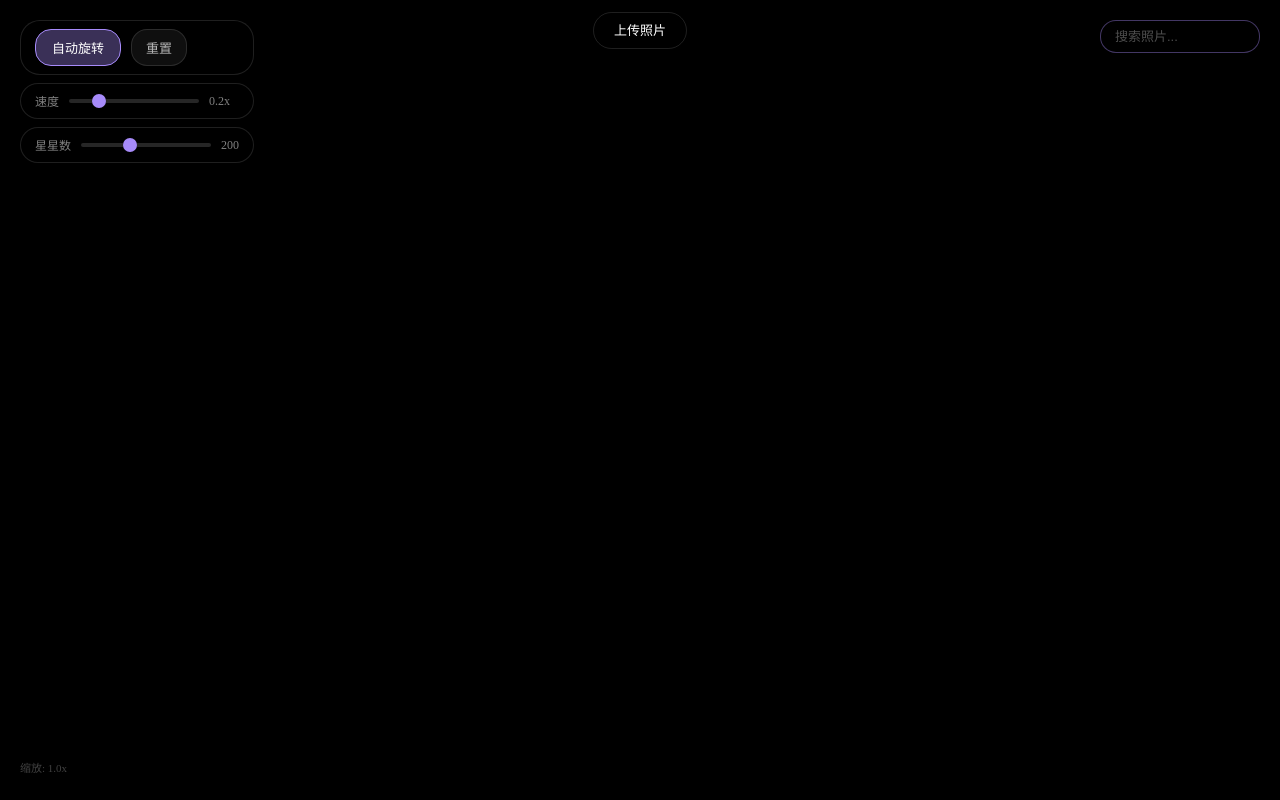
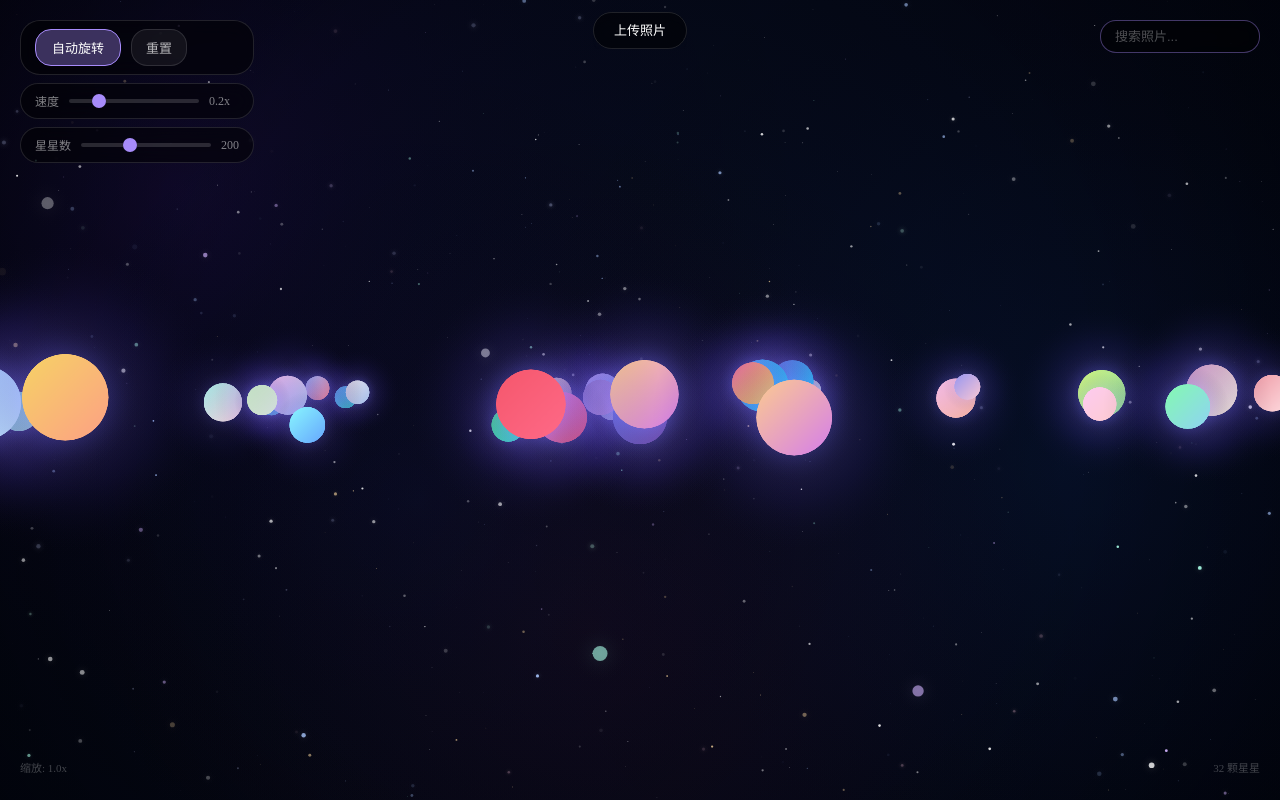
Before and after one commit to 159357luo/star, a plain HTML site: page index.html in a window 1280 px wide. Drawn offline with Linux system fonts and the light colour scheme; animation ran at ten frames a second.

Commit message:
v17: 修复 resize 在 particles 初始化之前调用导致 TypeError 的问题

```diff
--- a/app.js
+++ b/app.js
@@ -1,4 +1,4 @@
-// ==========  v16 - 横屏防抖 + 删除修复 ==========
+// ==========  v17 - 修复 resize 初始化时序 ==========
 var canvas = document.getElementById("c");
 var ctx = canvas.getContext("2d");
 var overlay = document.getElementById("overlay");
@@ -51,7 +51,6 @@ function resize() {
   detectOrientation();
   updateHintForMobile();
 }
-resize();
 var resizeTimer = null;
 window.addEventListener("resize", function() {
   if (resizeTimer) clearTimeout(resizeTimer);
@@ -379,6 +378,9 @@ for (var i = 0; i < 60; i++) {
     color: pColor,
   });
 }
+
+// 初始化画布尺寸（在所有数据初始化完成后调用）
+resize();
 
 // ===== 3D =====
 var rotX = 0, rotY = 0;
--- a/index.html
+++ b/index.html
@@ -212,6 +212,6 @@ canvas:active{cursor:grabbing}
 </div>
 <button class="btn-delete" id="deleteBtn">删除照片</button>
 </div>
-<script src="app.js?v=16"></script>
+<script src="app.js?v=17"></script>
 </body>
 </html>
```
